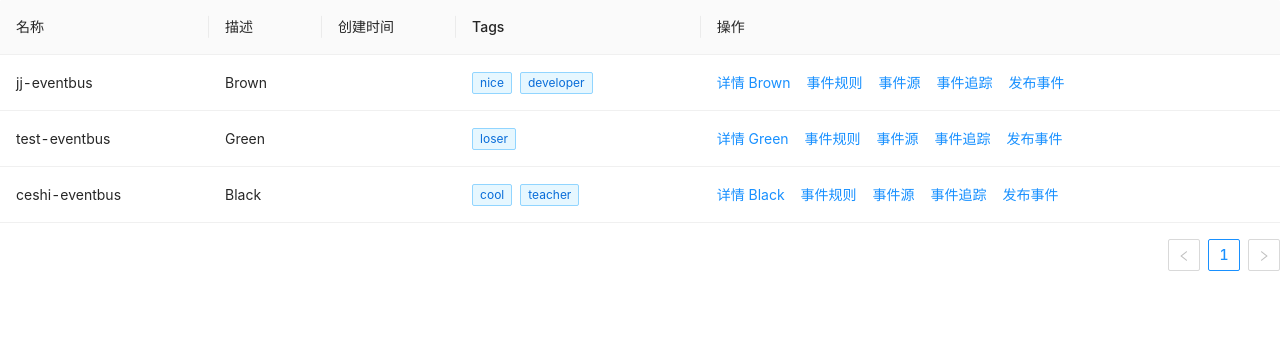
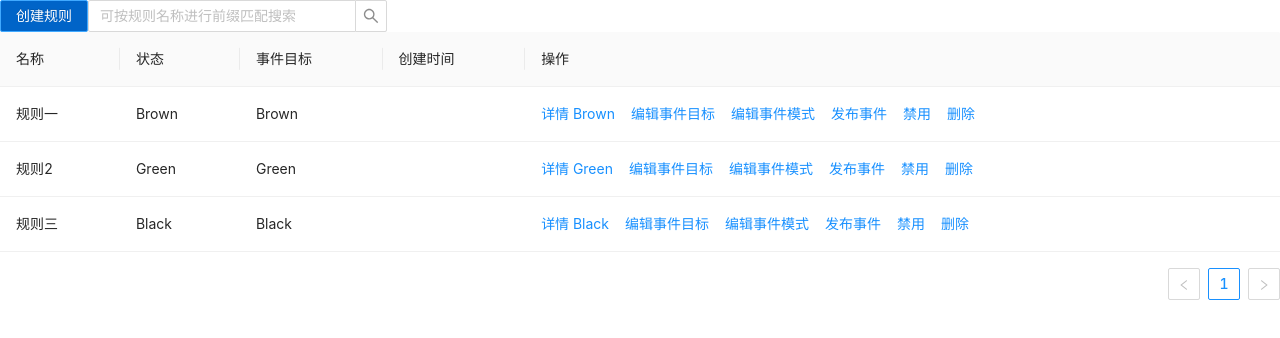
Before and after one commit to CoderMudy/react-ts-antd, a React (Create React App) app: page / in a window 1280 px wide. Shown: the top 338 px of the page. Built offline with nearby package versions, Linux system fonts and the light colour scheme.

Commit message:
规则界面

```diff
--- a/src/component/BusItem.tsx
+++ b/src/component/Buses.tsx
@@ -30,7 +30,7 @@ const data = [
     },
   ];
 
-const BusItem:React.FC = (props) => {
+const Buses:React.FC = (props) => {
   return (
     <Table dataSource={data}>
     {/* <ColumnGroup title="Name"> */}
@@ -69,4 +69,4 @@ const BusItem:React.FC = (props) => {
   )
 }
 
-export default BusItem
+export default Buses
--- /dev/null
+++ b/src/component/Rules.tsx
@@ -0,0 +1,69 @@
+import React, { Component } from 'react'
+import { Table, Tag, Space, Button } from 'antd';
+import Search from 'antd/lib/input/Search';
+import "../index.css"
+
+const { Column, ColumnGroup } = Table;
+
+const data = [
+    {
+      key: '1',
+      ruleName: '规则一',
+      lastName: 'Brown',
+      age: 32,
+      address: 'New York No. 1 Lake Park',
+      tags: ['nice', 'developer'],
+    },
+    {
+      key: '2',
+      ruleName: '规则2',
+      lastName: 'Green',
+      age: 42,
+      address: 'London No. 1 Lake Park',
+      tags: ['loser'],
+    },
+    {
+      key: '3',
+      ruleName: '规则三',
+      lastName: 'Black',
+      age: 32,
+      address: 'Sidney No. 1 Lake Park',
+      tags: ['cool', 'teacher'],
+    },
+  ];
+
+const RuleItem:React.FC = () => {
+  return (
+    <div>
+      <div className="div-inline">
+        <Button type="primary" style={{background:'#0064c8'}}>创建规则</Button>
+        <Search style={{ width: 300}} placeholder='可按规则名称进行前缀匹配搜索' onSearch={(value)=>{
+          console.log("点击了搜索",value)
+        }}></Search>
+      </div>
+      <Table dataSource={data}>
+      <Column title="名称" dataIndex="ruleName" key="ruleName" />
+      <Column title="状态" dataIndex="lastName" key="lastName" />
+      <Column title="事件目标" dataIndex="lastName" key="lastName" />
+      <Column title="创建时间" dataIndex="createTime" key="createTime" />
+
+      <Column
+        title="操作"
+        key="action"
+        render={(text, record:any) => (
+          <Space size="middle">
+            <a>详情 {record.lastName}</a>
+            <a>编辑事件目标</a>
+            <a>编辑事件模式</a>
+            <a>发布事件</a>
+            <a>禁用</a>
+            <a>删除</a>
+          </Space>
+        )}
+      />
+    </Table>
+  </div>
+  )
+}
+
+export default RuleItem
--- a/src/index.css
+++ b/src/index.css
@@ -11,3 +11,5 @@ code {
   font-family: source-code-pro, Menlo, Monaco, Consolas, 'Courier New',
     monospace;
 }
+
+.div-inline{ display:inline-block}
--- a/src/index.tsx
+++ b/src/index.tsx
@@ -4,14 +4,16 @@ import './index.css';
 import App from './App';
 import reportWebVitals from './reportWebVitals';
 import Example from './Example';
-import BusItem from './component/BusItem';
+import Buses from './component/Buses';
 import "antd/dist/antd.css"
+import Rules from './component/Rules';
 
 ReactDOM.render(
   <React.StrictMode>
     {/* <App /> */}
     {/* <Example /> */}
-    <BusItem/>
+    {/* <Buses/> */}
+    <Rules/>
   </React.StrictMode>,
   document.getElementById('root')
 );
```
Also changed, not shown: src/component/RuleInfo.tsx (added).
